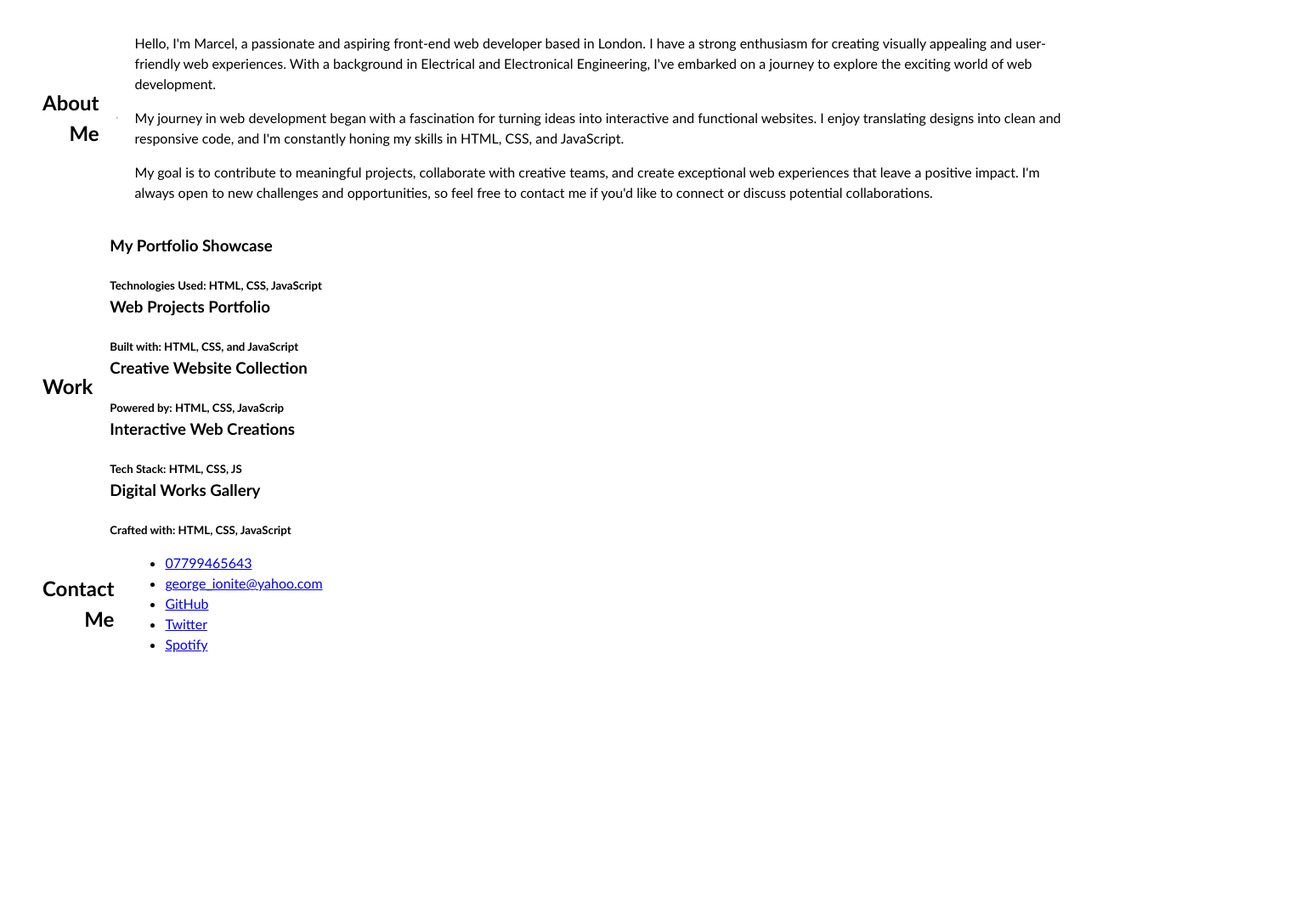
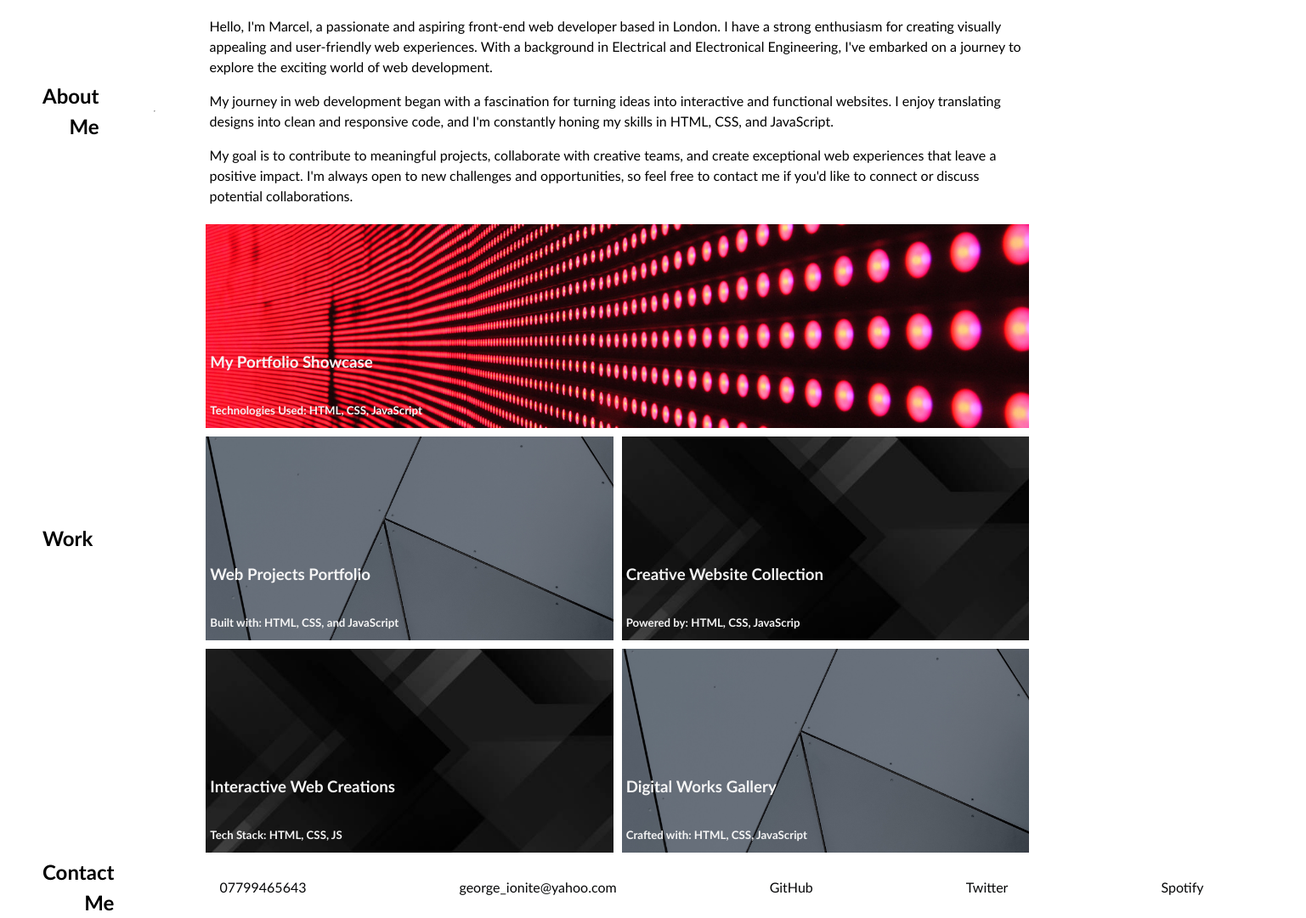
Before and after one commit to georgeionite/My-Portfolio, a plain HTML site: page index.html in a window 1280 px wide. Shown: the part 270-1351 px from the top of the page at 85% size, 1537 px wide, since content can reach past the window. Before the commit the page ends 1057 px from the top, so only its background shows below. Drawn offline with Linux system fonts and the light colour scheme.

Commit message:
Added Css file.

```diff
--- a/css/style.css
+++ b/css/style.css
@@ -20,7 +20,7 @@ h6 {
 }
 
 p {
-  margin-bottom 10px: ;
+  margin: bottom 10px; ;
 }
 .hero-banner {
 position: relative;
@@ -90,7 +90,7 @@ h1{
   display: flex;
 }
 .title, .text {
-  padding: 20px;
+  padding: 0px 5%;
   display:inline ;
 
 }
@@ -98,3 +98,78 @@ h1{
   padding-left: 50px;
   text-align: right;
 }
+
+#gridprojects {
+margin: 0px 5%;
+width: 100%;
+display: grid;
+grid-template-rows: 250px 250px 250px;
+grid-template-columns: 1fr 1fr;
+grid-template-areas:
+"showcase showcase"
+"portfolio collection"
+"webcreation worksgallery";
+}
+
+#showcase{
+  grid-area:showcase;
+background-image: url(../images/02-portfolio-1.jpg);
+color: whitesmoke;
+}
+
+#portfolio{
+  grid-area: portfolio;
+  background-image: url(../images/background2.jpg);
+  color: whitesmoke;
+}
+#collection {
+  grid-area: collection;
+  background-image: url(../images/background.jpg);
+  color: whitesmoke;
+}
+#webcreation {
+  grid-area: webcreation;
+  background-image: url(../images/background.jpg);
+  color: whitesmoke;
+}
+#worksgallery{
+  grid-area: worksgallery;
+  background-image: url(../images/background2.jpg);
+  color: whitesmoke;
+}
+.categoryGridArea{
+  background-position: 100%;
+  background-repeat:no-repeat ;
+  background-size: cover;
+  margin: 5px;
+  cursor: pointer;
+  display: grid;
+  align-content: end;
+}
+#gridprojects h3,
+h5 {
+margin-left: 5px;
+margin-bottom: 10px;
+}
+#contact-information{
+
+  display: flex;
+  align-items: center;
+  justify-content: space-evenly;
+  width: 100%;
+}
+#contact-information ul{
+  list-style: none;
+  padding: 0;
+  margin: 0;
+  display: flex;
+}
+#contact-information li{
+  margin-right: 120px;
+  margin-left: 60px;
+
+}
+#contact-information a{
+  text-decoration: none;
+  color: #050607;
+}
```
